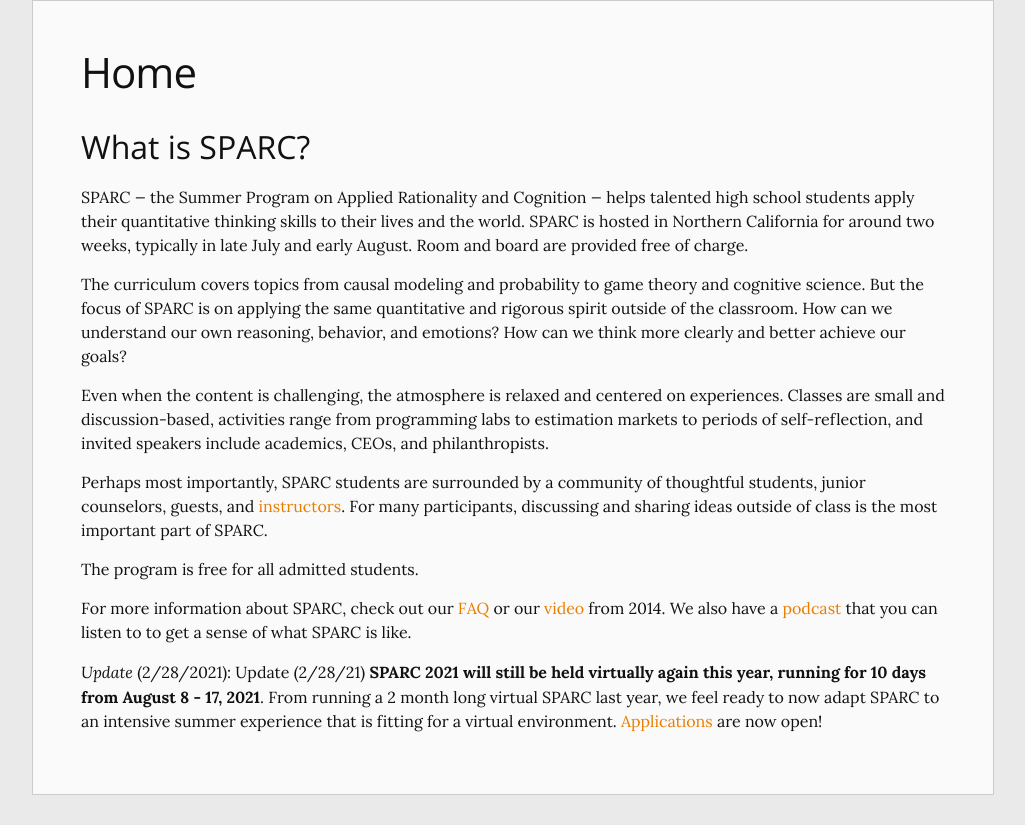
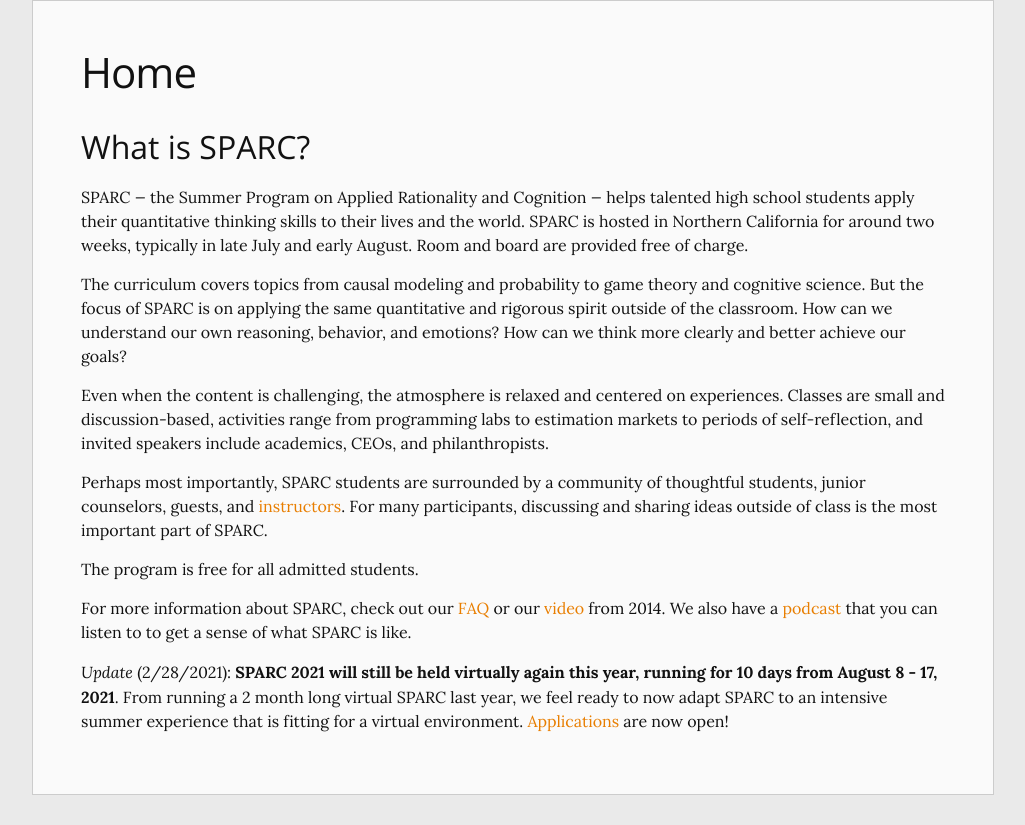
Before and after one commit to sparc-camp/sparc-camp.github.io, a Jekyll site: the page built from index.md, in a window 1280 px wide. Shown: the part 380-1205 px from the top of the page, without its empty margins (127-1152 px from the left). Built offline with Jekyll 4.4.1, drawn with Linux system fonts in a browser that asks for light colours.

```diff
--- a/index.md
+++ b/index.md
@@ -8,4 +8,4 @@ nav_order: 0
 
 {% include_relative /content/whatissparc.md %}
 
-*Update* (2/28/2021): Update (2/28/21) **SPARC 2021 will still be held virtually again this year, running for 10 days from August 8 - 17, 2021**. From running a 2 month long virtual SPARC last year, we feel ready to now adapt SPARC to an intensive summer experience that is fitting for a virtual environment. [Applications](https://forms.gle/unCGuszKzfHwsLLc6) are now open!
+*Update* (2/28/2021): **SPARC 2021 will still be held virtually again this year, running for 10 days from August 8 - 17, 2021**. From running a 2 month long virtual SPARC last year, we feel ready to now adapt SPARC to an intensive summer experience that is fitting for a virtual environment. [Applications](https://forms.gle/unCGuszKzfHwsLLc6) are now open!
```
Also changed, not shown: README.md.
